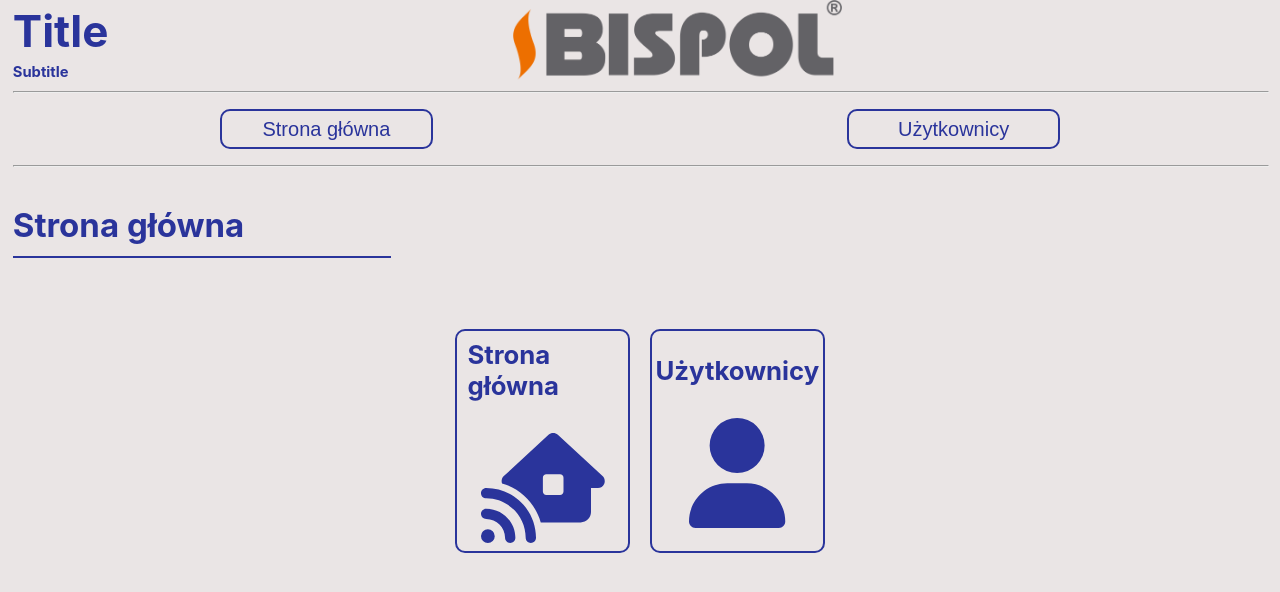
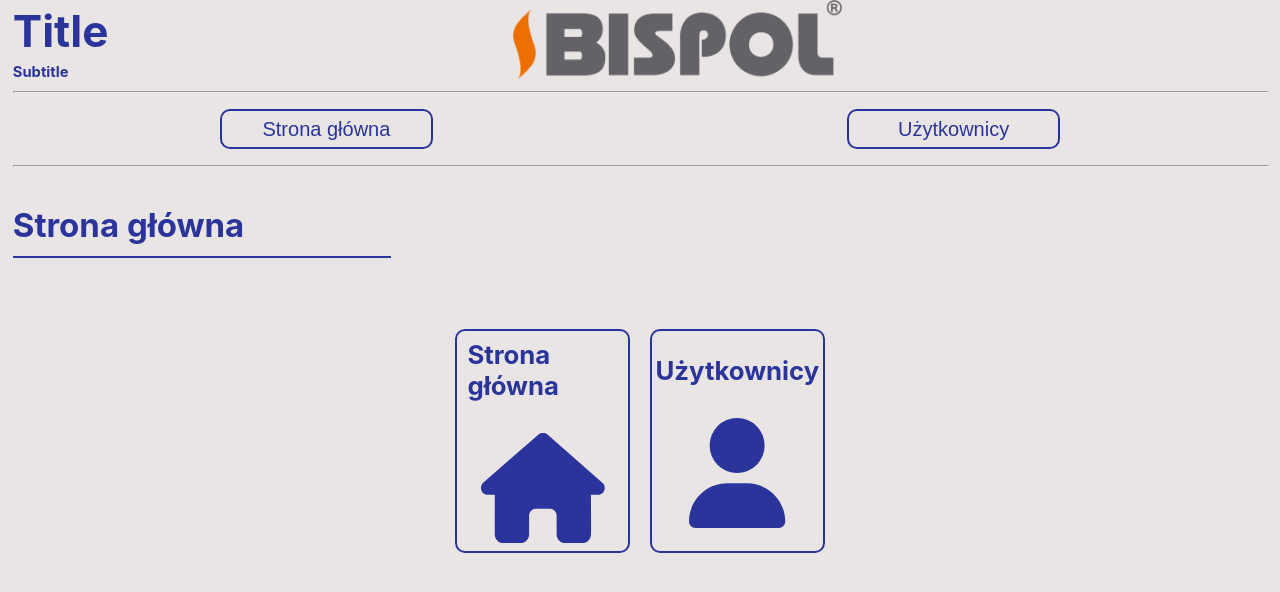
Before and after one commit to czechp/frontend-template, a React (Create React App) app: page / in a window 1280 px wide. Shown: the top 592 px of the page. Built offline with nearby package versions, Linux system fonts and the light colour scheme.

Commit message:
Component to routing to external links

```diff
--- /dev/null
+++ b/src/component/ExternalLinkCmp.js
@@ -0,0 +1,5 @@
+function ExternalLinkCmp({url}) {
+    window.location.href = url;
+}
+
+export default ExternalLinkCmp;
--- /dev/null
+++ b/src/service/utils/openLinkInNewTab.js
@@ -0,0 +1,5 @@
+function openLinkInNewTab(url){
+    window.open(`http://${url}`);
+}
+
+export default openLinkInNewTab;
--- a/src/useCase/home/HomePage.js
+++ b/src/useCase/home/HomePage.js
@@ -1,18 +1,12 @@
 import React from "react";
 import styled from "styled-components";
-import {
-    faCalendarCheck,
-    faCalendarXmark,
-    faHouseSignal,
-    faLocationCrosshairs,
-    faPowerOff,
-    faUser
-} from "@fortawesome/free-solid-svg-icons";
+import {useNavigate} from "react-router-dom";
+import {faHome, faUser} from "@fortawesome/free-solid-svg-icons";
 
 
 import PageCmp from "../../component/PageCmp";
 import {FontAwesomeIcon} from "@fortawesome/react-fontawesome";
-import {useNavigate} from "react-router-dom";
+import openLinkInNewTab from "../../service/utils/openLinkInNewTab";
 
 const HomePage = () => {
     const [loaded, setLoaded] = React.useState(false);
@@ -23,15 +17,23 @@ const HomePage = () => {
 
     return <PageCmp title="Strona główna" loaded={loaded}>
         <Container>
-            <TileCmp path="/" title={"Strona główna"} icon={faHouseSignal}/>
+            <TileCmp path="/" title={"Strona główna"} icon={faHome}/>
             <TileCmp path="/accounts" title={"Użytkownicy"} icon={faUser}/>
         </Container>
     </PageCmp>
 }
 
-const TileCmp = ({title, icon, path}) => {
+const TileCmp = ({title, icon, path, external}) => {
+
+    function tileOnClick() {
+        if(external)
+           openLinkInNewTab(path);
+        else
+            navigate(path);
+    }
+
     const navigate = useNavigate();
-    return <Tile onClick={() => navigate(path)}>
+    return <Tile onClick={tileOnClick}>
         <TileHeader>{title}</TileHeader>
         <FontAwesomeIcon icon={icon} size={"5x"}/>
     </Tile>
```
Also changed, not shown: src/App.js (+3 -4 lines).
